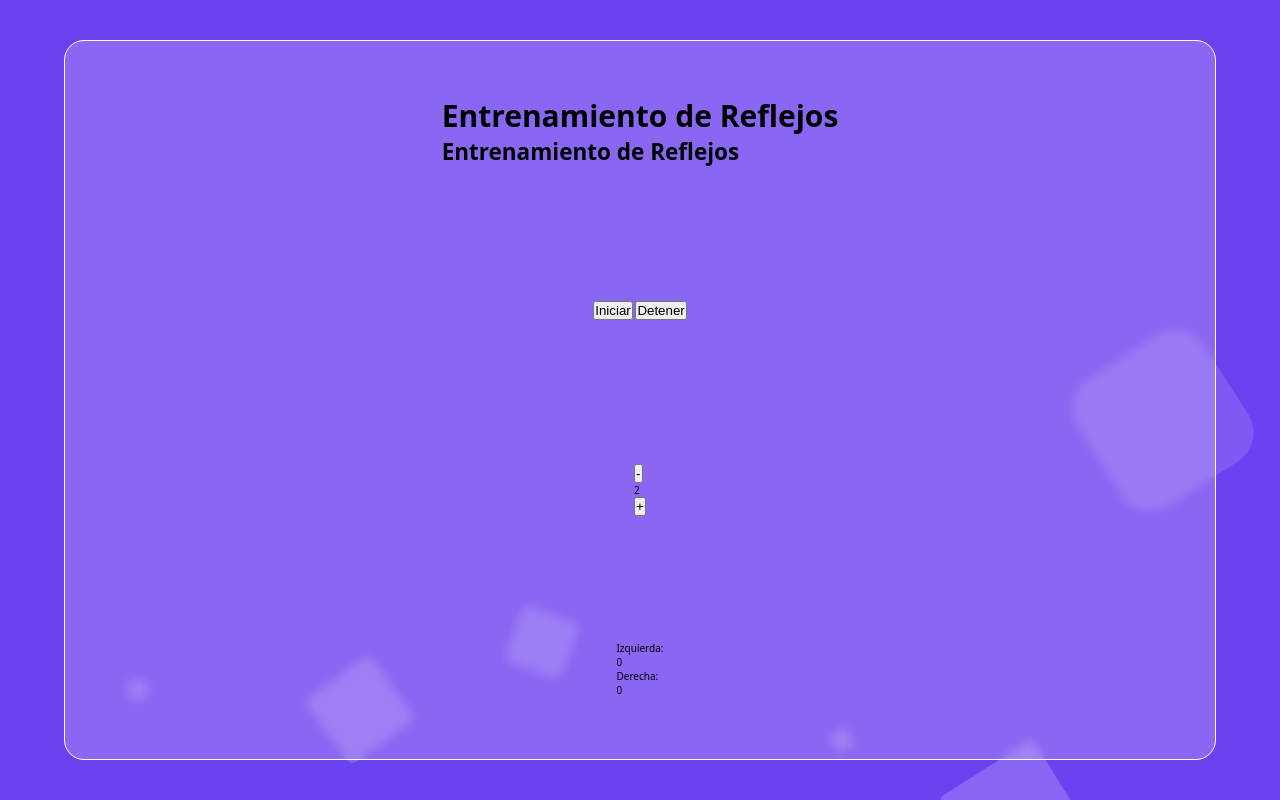
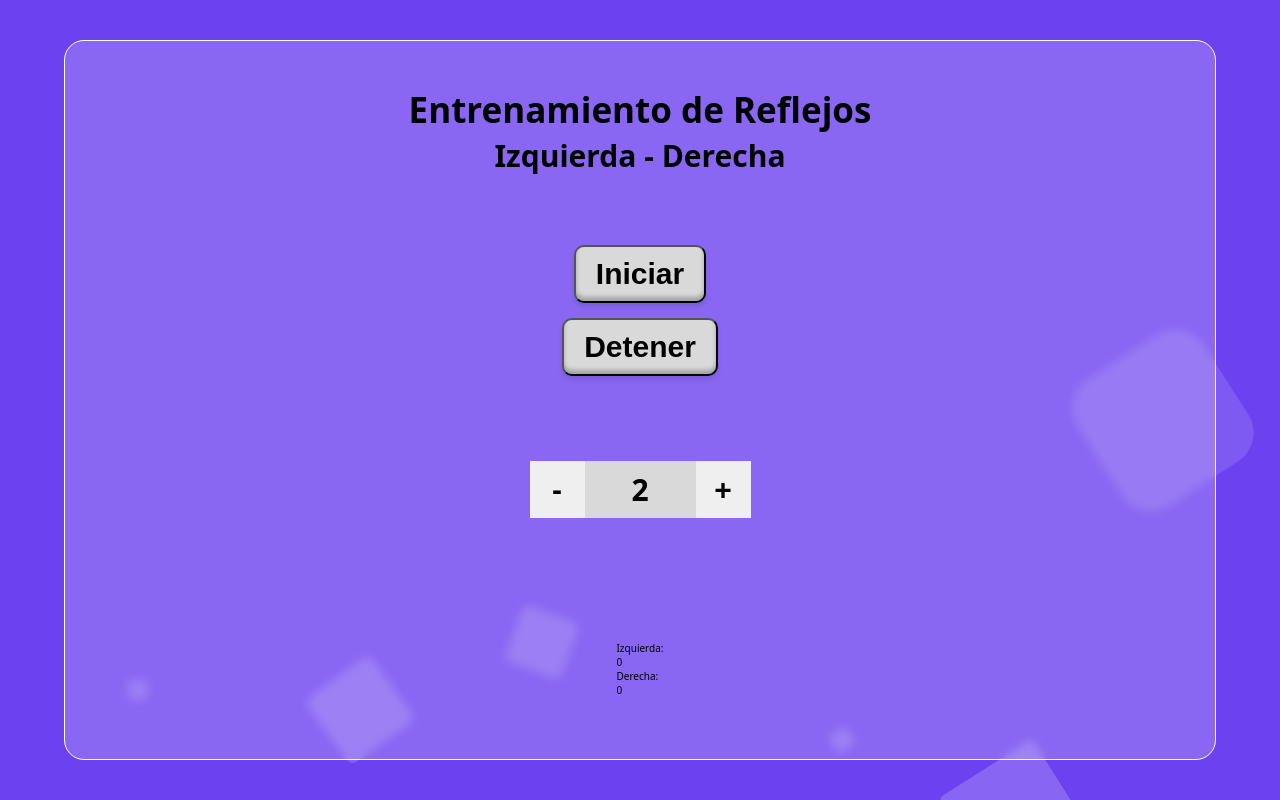
Before and after one commit to SuKuShaing/Izq-Der, a plain HTML site: page index.html in a window 1280 px wide. Drawn offline with Linux system fonts and the light colour scheme.

Commit message:
se añade css al titulo, botones y tiempo

```diff
--- a/css/mobile.css
+++ b/css/mobile.css
@@ -53,17 +53,93 @@ body {
 #titulos {
     grid-column: 1 / 3;
     grid-row: 1 / 2;
-    font-size: 1.5rem;
+
+    text-align: center;
+    color: #000;
+
+    display: inline-flex;
+    flex-direction: column;
+    align-items: center;
+    gap: 2px;
+}
+
+h1 {
+    font-size: 3.5rem;
+}
+
+h2 {
+    font-size: 3rem;
 }
 
 #botones {
     grid-column: 1 / 3;
     grid-row: 2 / 3;
+
+    display: inline-flex;
+    flex-direction: column;
+    align-items: center;
+    gap: 15px;
+}
+
+.button-30 {
+    display: flex;
+
+    padding: 10px 20px;
+    justify-content: space-around;
+    align-items: center;
+    gap: 10px;
+
+    border-radius: 10px;
+    background: #D9D9D9;
+    box-shadow: 0px -4px 4px 0px rgba(0, 0, 0, 0.25) inset, 0px 4px 4px 0px rgba(0, 0, 0, 0.1);
+
+    color: #000;
+    text-align: center;
+    font-size: 3rem;
+    font-weight: 700;
 }
 
 #subir-bajar-tiempo {
     grid-column: 1 / 3;
     grid-row: 3 / 4;
+
+    display: inline-flex;
+    align-items: flex-start;
+}
+
+#btn-bajar-tiempo, #btn-subir-tiempo {
+    width: 55px;
+    height: 57px;
+
+    color: #000;
+    text-align: center;
+    /* font-family: Inter; */
+    font-size: 3rem;
+    font-style: normal;
+    font-weight: 700;
+    line-height: normal;
+
+    border: none;
+    /* background-color: #D9D9D9; */
+}
+
+#mostrar-tiempo {
+    width: 111px;
+    height: 57px;
+
+    background-color: #D9D9D9;
+    /* fill: #D9D9D9; */
+    /* stroke-width: 1px; */
+    /* stroke: var(--borde, #FFF); */
+
+    color: #000;
+    font-size: 3rem;
+    font-style: normal;
+    font-weight: 700;
+    line-height: normal;
+
+    display: grid;
+    place-items: center;
 }
 
 #cantidad {
@@ -71,6 +147,17 @@ body {
     grid-row: 4 / 5;
 }
 
+.casilla-de-conteo {
+
+}
+
+.casilla-de-conteo__text {
+
+}
+
+.casilla-de-conteo__num {
+
+}
 
 /* ************************************** */
 /* ************************************** */
--- a/index.html
+++ b/index.html
@@ -16,7 +16,7 @@
     <div id=central>
         <div id="titulos">
             <h1>Entrenamiento de Reflejos</h1>
-            <h2>Entrenamiento de Reflejos</h2>
+            <h2>Izquierda - Derecha</h2>
         </div>
         <div id="botones">
             <button class="button-30" id="btnIniciar">Iniciar</button>
@@ -28,13 +28,13 @@
             <button id="btn-subir-tiempo">+</button>
         </div>
         <div id="cantidad">
-            <div>
-                <div>Izquierda: </div>
-                <div>0</div>
+            <div class="casilla-de-conteo">
+                <div class="casilla-de-conteo__text">Izquierda: </div>
+                <div class="casilla-de-conteo__num">0</div>
             </div>
-            <div>
-                <div>Derecha: </div>
-                <div>0</div>
+            <div class="casilla-de-conteo">
+                <div class="casilla-de-conteo__text">Derecha: </div>
+                <div class="casilla-de-conteo__num">0</div>
             </div>
         </div>
     </div>
@@ -57,8 +57,11 @@
 <!--
     Pasos
 - Crear los CSS para que se vea bien en celular
+-- Hacer las demás visuales
+--- Quede en la edicion del css en el los textos izq y der
 - Crear los códigos para que funcione en js
 - Crear los CSS para que se vea bien en tablet, desktop y más grandes
+- Revisar el tema del vh en celular puesto que se puede mover hacia arriba y abajo en el celu
 
     Futuros cambios
 - Que se pueda escoger el tiempo de intervalo en el cual se reproduce
```
